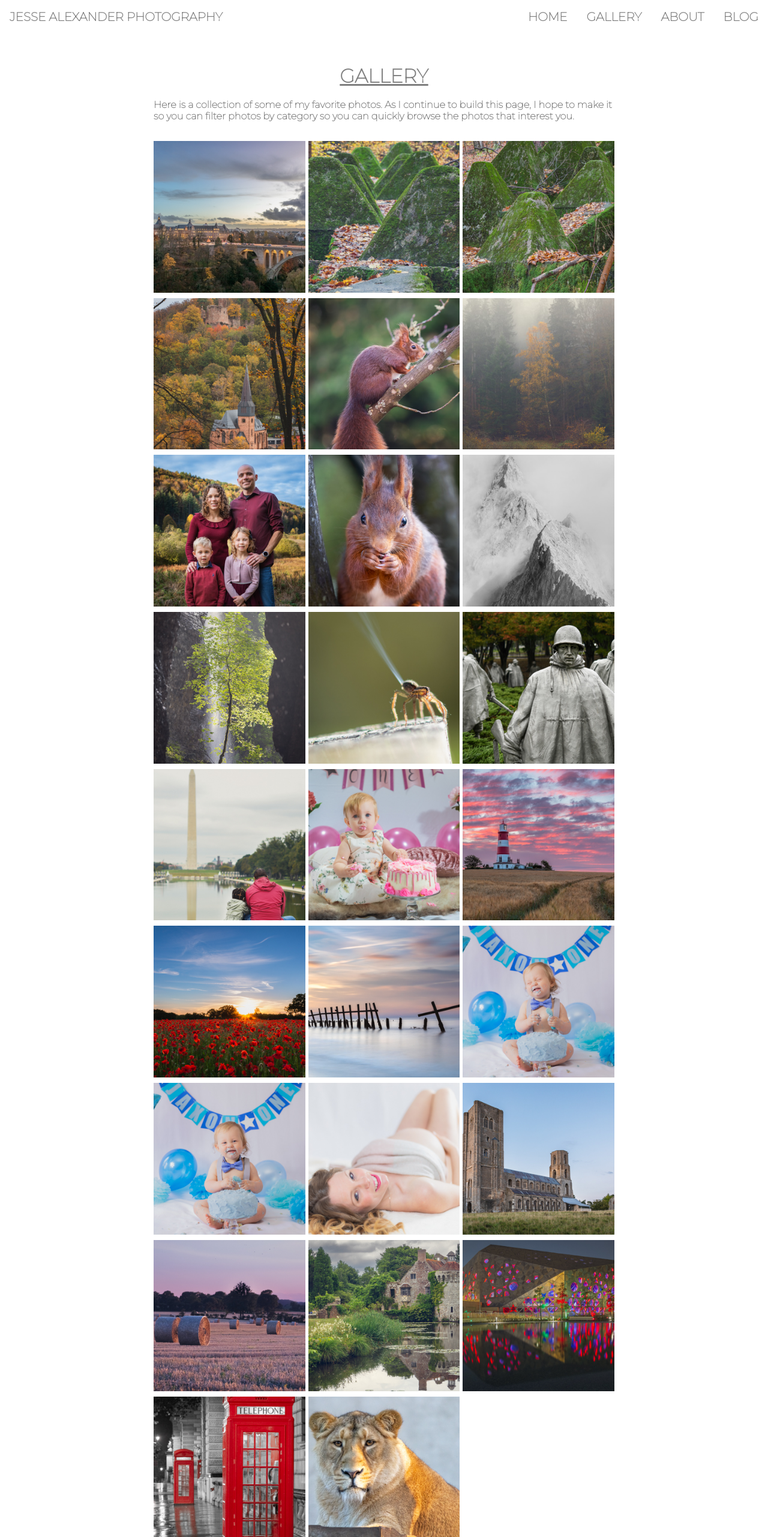
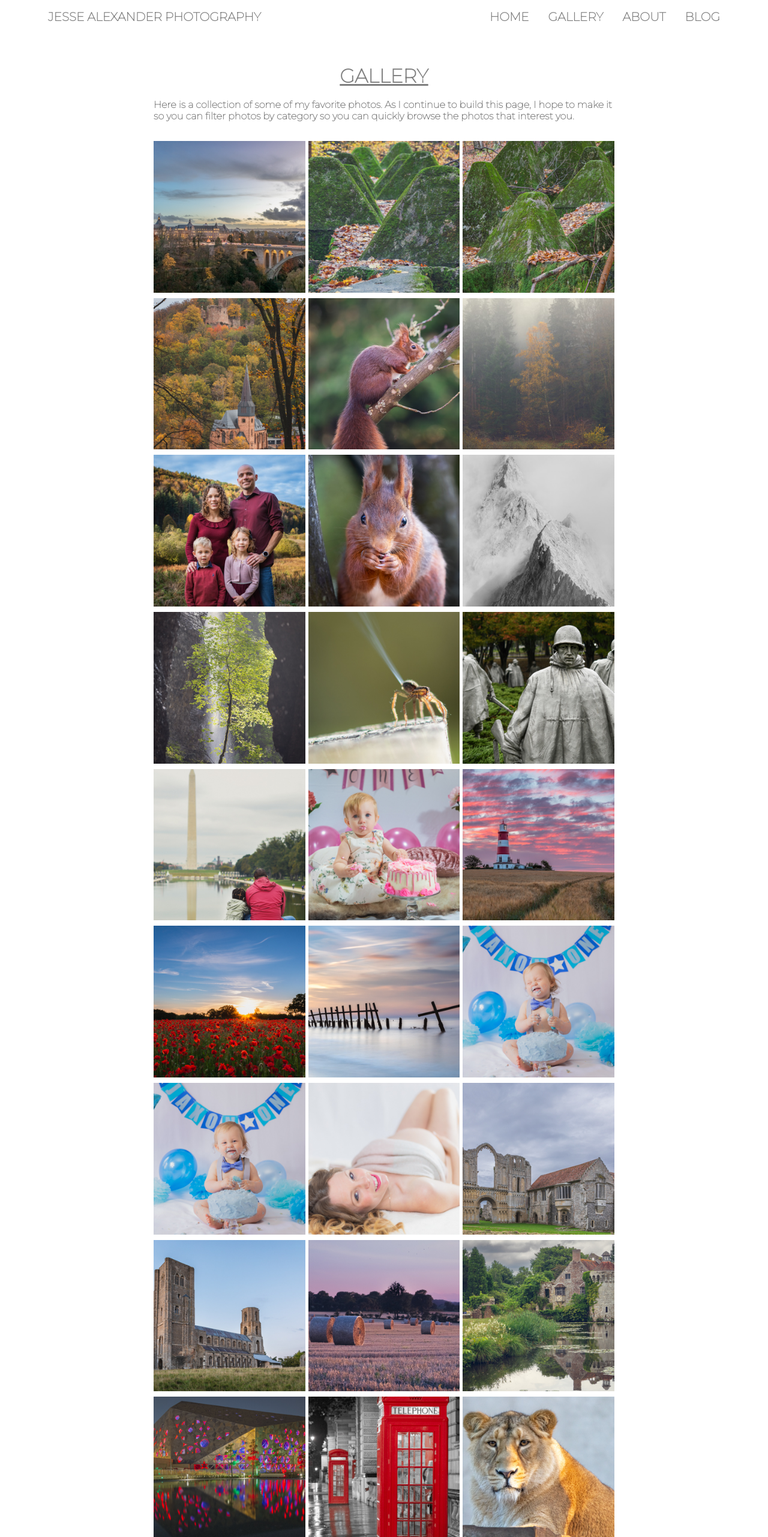
Before and after one commit to jalexphotos/jalexphotos.github.io, a plain HTML site: page gallery.html in a window 1280 px wide. Shown: the top 2562 px of the page at 60% size. Drawn offline with nearby package versions, Linux system fonts and the light colour scheme.

Commit message:
CA Added

```diff
--- a/css/style.css
+++ b/css/style.css
@@ -23,7 +23,7 @@ a:hover {
 	margin-left: auto;
 	margin-right: auto;
     display: flex;
-    width: auto;
+    width: 90%;
     align-items: center;
 }
 
--- a/gallery.html
+++ b/gallery.html
@@ -114,6 +114,9 @@
                 <img src="images/thumbs/2018/1.jpg" alt="">
             </a>
             <!-- Older -->
+            <a href="images/older/7.jpg" data-lightbox="All" data-title="Castle Acre Priory - Norfolk, UK">
+                <img src="images/thumbs/older/7.jpg" alt="">
+            </a>
             <a href="images/older/6.jpg" data-lightbox="All" data-title="Wymondham Abbey - Norfolk, UK">
                 <img src="images/thumbs/older/6.jpg" alt="">
             </a>
```
Also changed, not shown: images/older/7.jpg (added), images/thumbs/older/7.jpg (added).
